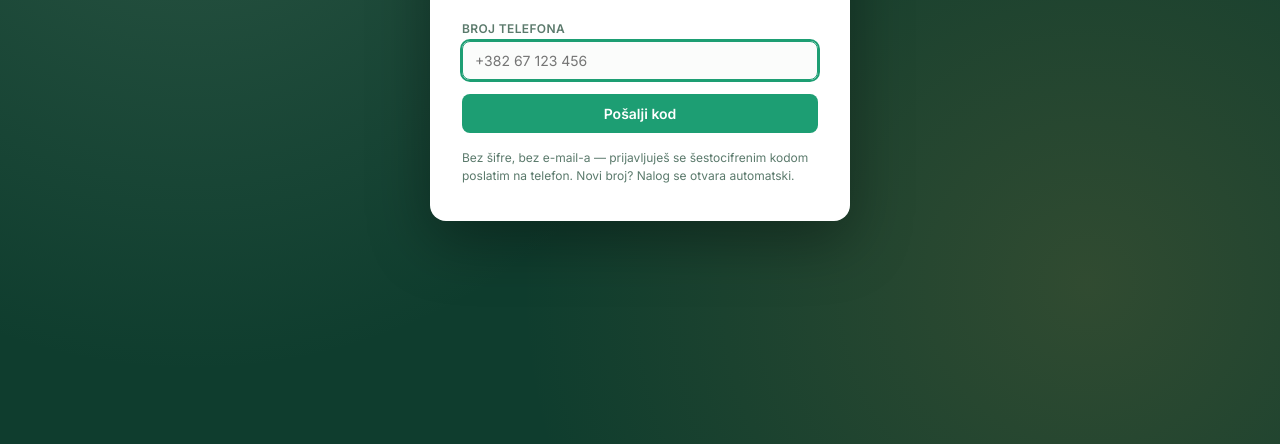
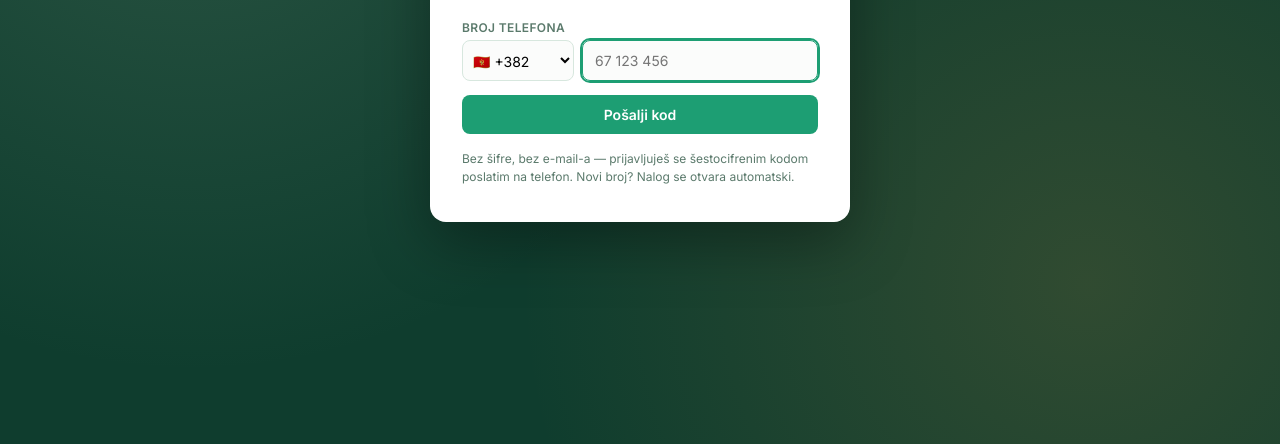
Before and after one commit to definemne-sudo/adria-temiz-app, a website: page adria-temiz-app/frontend/index.html in a window 1280 px wide. Shown: the part 356-800 px from the top of the page. Drawn offline with nearby package versions, Linux system fonts and the light colour scheme.

Commit message:
Update index.html

```diff
--- a/adria-temiz-app/frontend/index.html
+++ b/adria-temiz-app/frontend/index.html
@@ -235,6 +235,43 @@ const BRAND_MARK = `<svg width="30" height="30" viewBox="0 0 200 200" xmlns="htt
   <path d="M58,122 C55,78 92,50 145,52 C147,104 118,138 76,138 C68,138 61,132 58,122 Z" fill="#F6FBF8"/>
   <path d="M74,104 L93,123 L131,78" stroke="#0F3D2E" stroke-width="12" stroke-linecap="round" stroke-linejoin="round" fill="none"/>
 </svg>`;
+
+// Karadağ varsayılan/ilk sırada; kullanıcı isterse listeden başka ülke seçebilir.
+const COUNTRY_CODES = [
+  { flag:'🇲🇪', name:'Crna Gora', code:'+382' },
+  { flag:'🇷🇸', name:'Srbija', code:'+381' },
+  { flag:'🇭🇷', name:'Hrvatska', code:'+385' },
+  { flag:'🇧🇦', name:'Bosna i Hercegovina', code:'+387' },
+  { flag:'🇦🇱', name:'Shqipëria', code:'+355' },
+  { flag:'🇽🇰', name:'Kosova', code:'+383' },
+  { flag:'🇲🇰', name:'Severna Makedonija', code:'+389' },
+  { flag:'🇸🇮', name:'Slovenija', code:'+386' },
+  { flag:'🇹🇷', name:'Türkiye', code:'+90' },
+  { flag:'🇷🇺', name:'Россия', code:'+7' },
+  { flag:'🇩🇪', name:'Deutschland', code:'+49' },
+  { flag:'🇦🇹', name:'Österreich', code:'+43' },
+  { flag:'🇮🇹', name:'Italia', code:'+39' },
+  { flag:'🇫🇷', name:'France', code:'+33' },
+  { flag:'🇬🇧', name:'United Kingdom', code:'+44' },
+  { flag:'🇨🇭', name:'Schweiz', code:'+41' },
+  { flag:'🇳🇱', name:'Nederland', code:'+31' },
+  { flag:'🇧🇪', name:'België', code:'+32' },
+  { flag:'🇵🇱', name:'Polska', code:'+48' },
+  { flag:'🇨🇿', name:'Česko', code:'+420' },
+  { flag:'🇺🇦', name:'Україна', code:'+380' },
+  { flag:'🇬🇷', name:'Ελλάδα', code:'+30' },
+  { flag:'🇧🇬', name:'България', code:'+359' },
+  { flag:'🇷🇴', name:'România', code:'+40' },
+  { flag:'🇭🇺', name:'Magyarország', code:'+36' },
+  { flag:'🇪🇸', name:'España', code:'+34' },
+  { flag:'🇵🇹', name:'Portugal', code:'+351' },
+  { flag:'🇸🇪', name:'Sverige', code:'+46' },
+  { flag:'🇳🇴', name:'Norge', code:'+47' },
+  { flag:'🇩🇰', name:'Danmark', code:'+45' },
+  { flag:'🇫🇮', name:'Suomi', code:'+358' },
+  { flag:'🇮🇪', name:'Ireland', code:'+353' },
+  { flag:'🇺🇸', name:'United States', code:'+1' },
+];
 
 const TRANSLATIONS = {
   tr: {
@@ -683,6 +720,7 @@ let state = {
   payingJobId: null,
   authStep: 'phone',
   phone: '',
+  countryCode: '+382',
   devCode: '',
   accountTypeChoice: 'individual',
   authError: '',
@@ -756,7 +794,12 @@ function renderAuth(){
       <form id="phone-form">
         <div class="field">
           <label>${t('authPhoneLabel')}</label>
-          <input name="phone" type="tel" placeholder="+382 67 123 456" required autofocus />
+          <div style="display:flex; gap:8px;">
+            <select id="country-code-select" style="width:112px; flex-shrink:0; padding:10px 6px; border:1px solid var(--line); border-radius:8px; font-size:14px; font-family:inherit; background:#fbfcfb;">
+              ${COUNTRY_CODES.map((c,i) => `<option value="${i}" ${c.code===state.countryCode?'selected':''}>${c.flag} ${c.code}</option>`).join('')}
+            </select>
+            <input name="phoneLocal" type="tel" placeholder="67 123 456" required autofocus style="flex:1;" />
+          </div>
         </div>
         ${state.authError ? `<div class="error-msg">${state.authError}</div>` : ''}
         <button class="btn ochre" type="submit">${t('authSendCode')}</button>
@@ -1227,13 +1270,19 @@ function attachHandlers(){
     if(hint) hint.textContent = t('mapHintSelected', { lat: lat.toFixed(5), lng: lng.toFixed(5) });
   }, state.regLat, state.regLng);
 
+  const countryCodeSelect = document.getElementById('country-code-select');
+  if(countryCodeSelect) countryCodeSelect.onchange = () => {
+    state.countryCode = COUNTRY_CODES[Number(countryCodeSelect.value)].code;
+  };
+
   const phoneForm = document.getElementById('phone-form');
   if(phoneForm) phoneForm.onsubmit = async (e) => {
     e.preventDefault();
     const fd = Object.fromEntries(new FormData(phoneForm));
+    const fullPhone = `${state.countryCode} ${fd.phoneLocal}`.trim();
     try{
-      const data = await api('/auth/request-otp', { method:'POST', body: JSON.stringify({ phone: fd.phone }) });
-      state.phone = fd.phone;
+      const data = await api('/auth/request-otp', { method:'POST', body: JSON.stringify({ phone: fullPhone }) });
+      state.phone = fullPhone;
       state.devCode = data.devCode || '';
       state.authStep = 'otp';
       state.authError = '';
```
